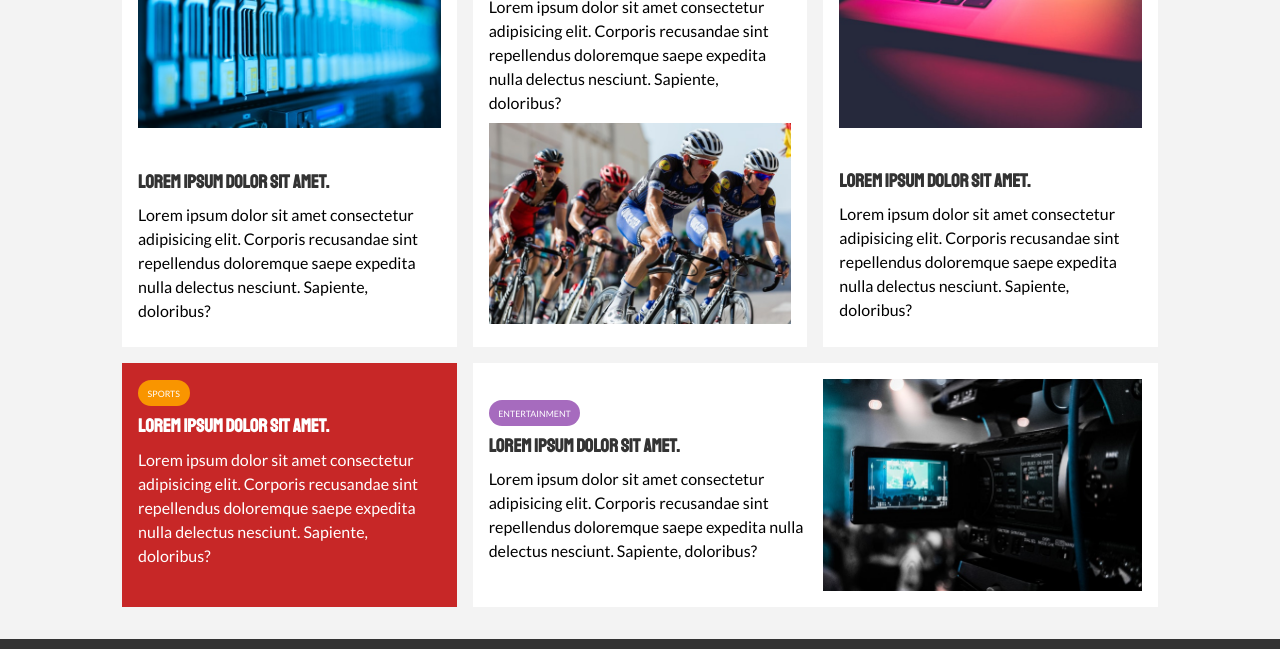
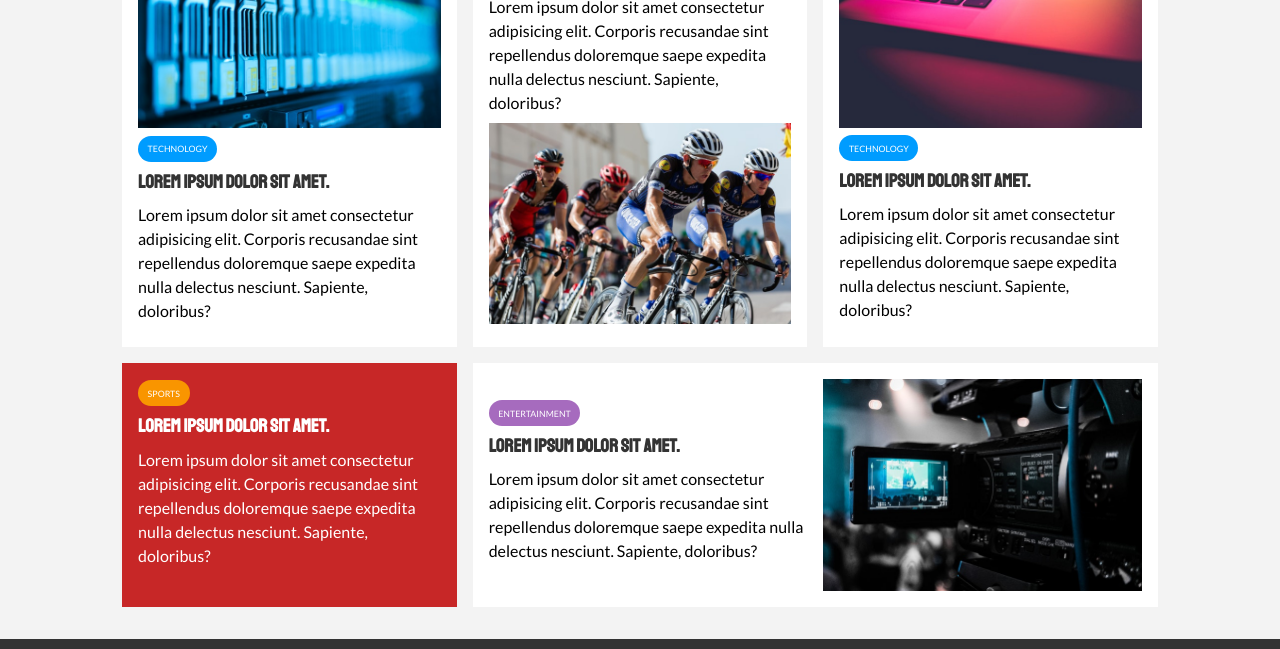
Before and after one commit to smmurdock/NewsGrid, a plain HTML site: page index.html in a window 1280 px wide. Shown: the part 960-1609 px from the top of the page. Drawn offline with Linux system fonts and the light colour scheme.

Commit message:
Fixed typo in color identifier

```diff
--- a/css/style.css
+++ b/css/style.css
@@ -9,7 +9,7 @@
 .category {
   --sports-color: #f99500;
   --ent-color: #a66bbe;
-  --tech-colog: #009cff;
+  --tech-color: #009cff;
 }
 
 * {
```
